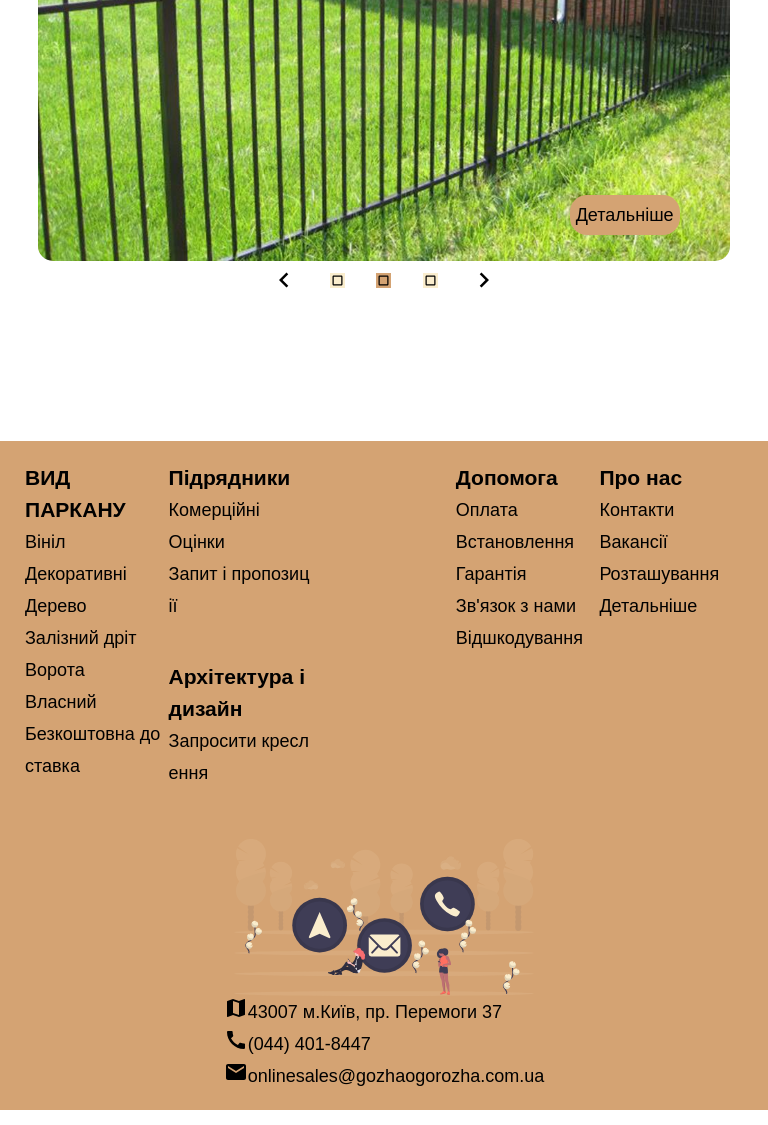
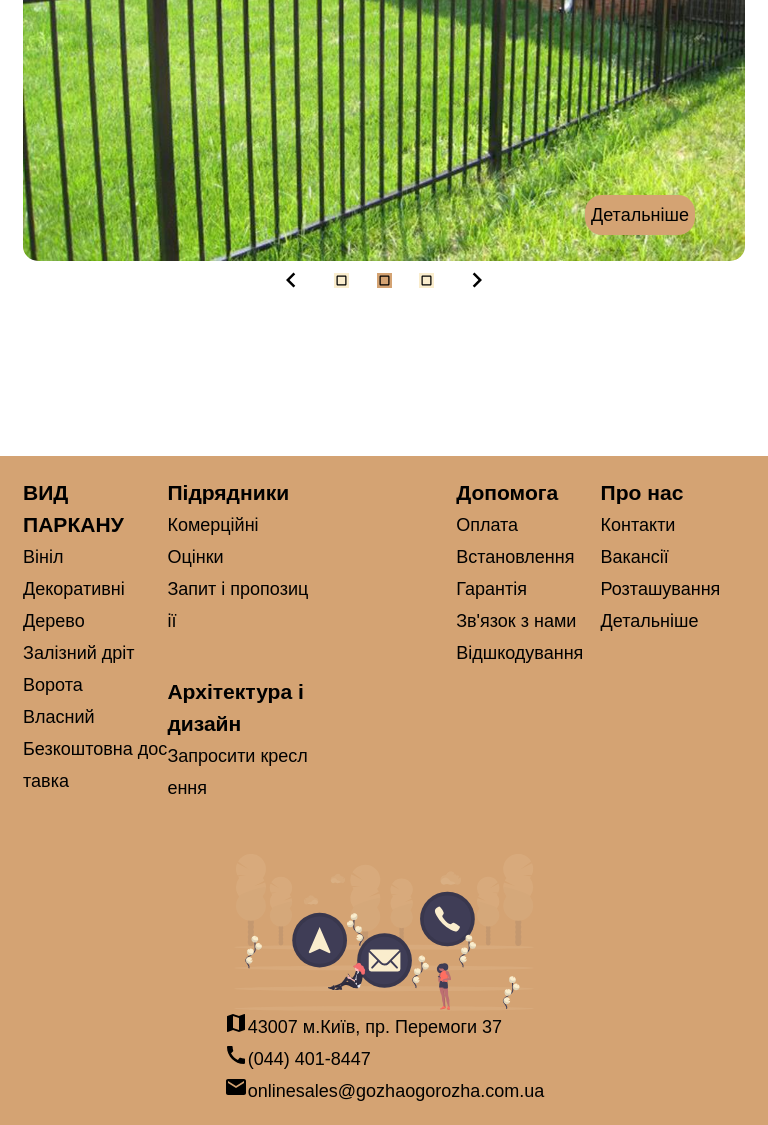
Before and after one commit to d9nchik/gozha_ogorozha, a plain HTML site: page index.html in a window 768 px wide. Shown: the part 131-1256 px from the top of the page. Drawn offline with Linux system fonts and the light colour scheme; a web font is replaced by a local one.

Commit message:
create adaptive container

```diff
--- a/css/main.sass
+++ b/css/main.sass
@@ -66,19 +66,29 @@ header
         border-radius: 15px
 
 
+main, footer
+  margin-top: 15px
+  display: flex
+  flex-direction: column
+  align-items: center
+  width: 100%
+
+  .main-container
+    position: relative
+    width: 87%
+
 main
   min-height: 500px
-
   #promo
-    margin-top: 15px
+    width: 100%
+    position: relative
     display: flex
     flex-direction: column
     align-items: center
-    width: 100%
 
     #carousel-body
       position: relative
-      width: 80%
+      width: 100%
 
       img
         margin: 0 auto
@@ -123,6 +133,7 @@ main
         display: block
         width: 15px
         height: 15px
+
       img#active-carousel-contraoller
         background-color: $brown
 
@@ -131,7 +142,6 @@ footer
   background-color: $brown
 
   nav
-    margin-left: 125px
     font-size: 18px
     line-height: 32px
     display: grid
@@ -184,7 +194,6 @@ footer
 
   footer
     nav
-      margin: 0 25px
       grid-template-columns: repeat(5, 1fr)
 
       .main-footer-block
@@ -197,10 +206,12 @@ footer
       .footer-block:nth-last-child(2)
         grid-column: 4/5
 
+  main, footer
+    .main-container
+      width: 94%
   main
     #promo
       #carousel-body
-        width: 90%
 
         img
           max-height: 40vh
@@ -231,7 +242,6 @@ footer
 
   footer
     nav
-      margin: 0 35px
       grid-template-columns: 1fr 1fr
 
       .main-footer-block
@@ -251,10 +261,12 @@ footer
       .footer-block:first-child
         grid-row: 1/3
 
+  main, footer
+    .main-container
+      width: 95%
   main
     #promo
       #carousel-body
-        width: 95%
 
         img
           max-height: 20vh
@@ -263,6 +275,7 @@ footer
           font-size: 18px
           top: 10px
           right: 25px
+
         button
           bottom: 15px
           right: 25px
--- a/index.html
+++ b/index.html
@@ -28,6 +28,7 @@
 </header>
 
 <main>
+    <div class="main-container">
         <div id="promo">
             <div id="carousel-body">
                 <img src="fenceImages/fence1.jpg" alt="first fence">
@@ -43,9 +44,12 @@
 
             </div>
         </div>
+
+    </div>
 </main>
 
 <footer>
+    <div class="main-container">
         <nav>
             <div class="footer-block">
                 <h3>ВИД ПАРКАНУ</h3>
@@ -110,6 +114,8 @@
                 </ul>
             </div>
         </nav>
+
+    </div>
 </footer>
 </body>
 </html>
```
Also changed, not shown: css/main.css, 1 other file. Lines whose indentation alone changed are shown as unchanged.
